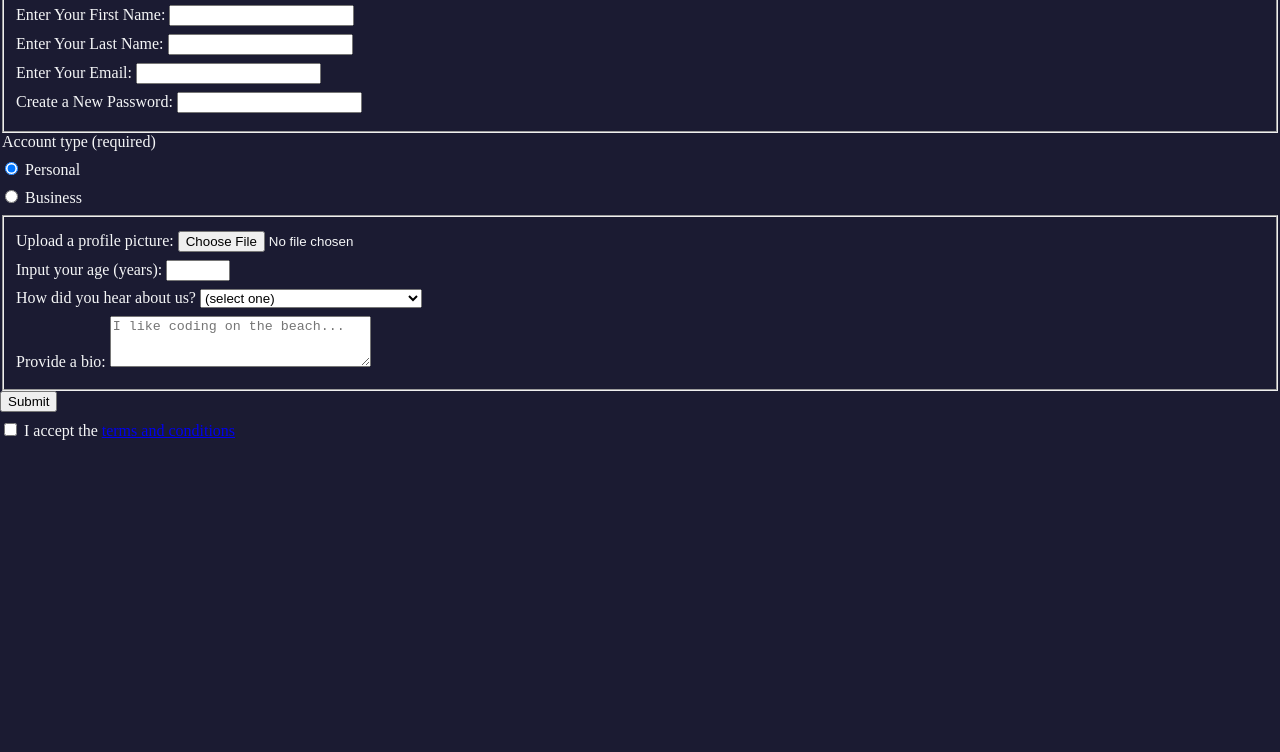
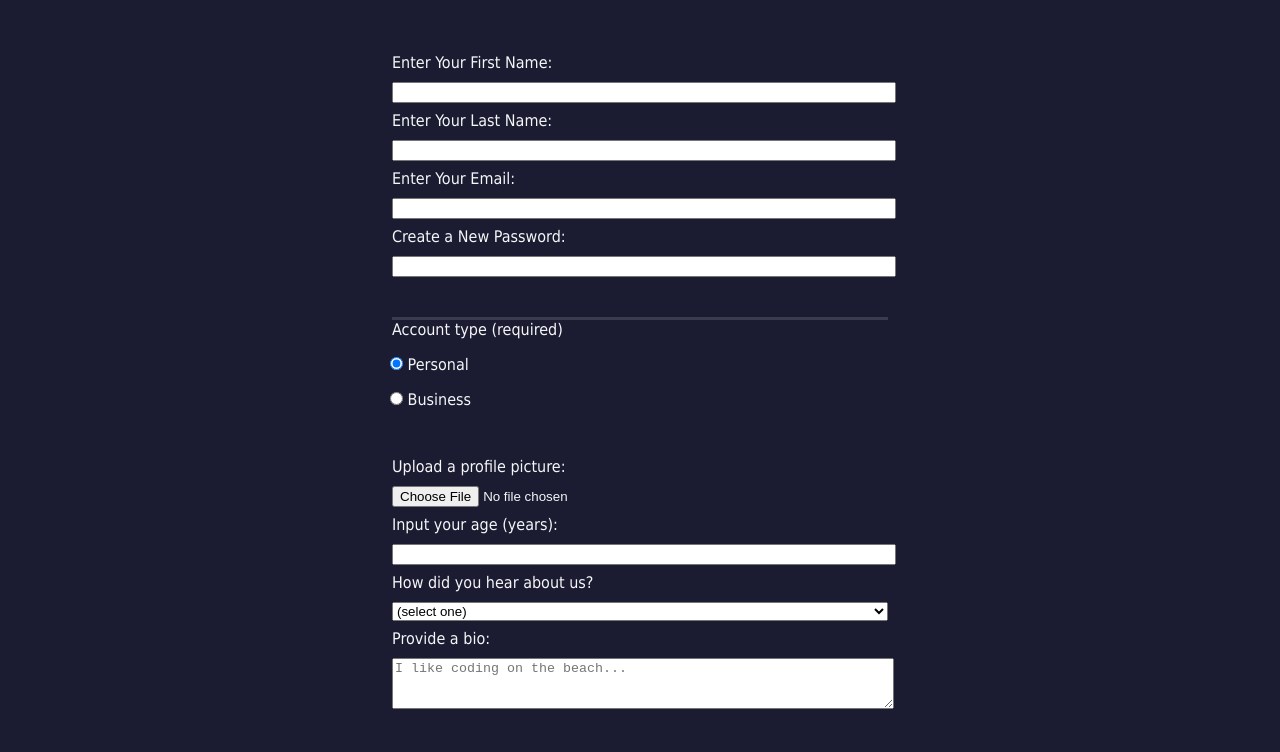
Before and after one commit to prycepavel/registration_form, a website: page index.html in a window 1280 px wide. Shown: the part 124-876 px from the top of the page. Before the commit the page ends 821 px from the top, so only its background shows below. Drawn offline with Linux system fonts and the light colour scheme.

Commit message:
Adds registration form design

```diff
--- a/index.html
+++ b/index.html
@@ -17,8 +17,8 @@
         <label for="new-password">Create a New Password: <input id="new-password" type="password" required pattern="[a-z0-5]{8,}" /></label>
       </fieldset>
       <legend>Account type (required)</legend>
-        <label for="personal-account"><input id="personal-account" type="radio" name="account-type" checked /> Personal</label>
-        <label for="business-account"><input id="business-account" type="radio" name="account-type" /> Business</label>
+        <label for="personal-account"><input id="personal-account" type="radio" name="account-type" checked class="inline"/> Personal</label>
+        <label for="business-account"><input id="business-account" type="radio" name="account-type" class="inline"/> Business</label>
       </fieldset>
       <fieldset>
         <label for="profile-picture">Upload a profile picture: <input id="profile-picture" type="file" name="file" /></label>
@@ -38,11 +38,11 @@
           <textarea id="bio" name="bio" rows="3" cols="30" placeholder="I like coding on the beach..."></textarea>
         </label>
       </fieldset>
-      <input type="submit" value="Submit" />
       <label for="terms-and-conditions">
         <input id="terms-and-conditions" type="checkbox" required /> I accept the
         <a href="https://www.freecodecamp.org/news/terms-of-service/">terms and conditions</a>
       </label>
+      <input type="submit" value="Submit" />
     </form>
   </body>
 </html>
--- a/styles.css
+++ b/styles.css
@@ -4,9 +4,50 @@ body {
   margin: 0;
   background-color: #1b1b32;
   color: #f5f6f7;
+  font-size: 16px;
+  font-family: Tahoma;
 }
 
 label {
   display: block;
   margin: 0.5rem 0;
 }
+
+h1,
+p {
+  margin: 1em auto;
+  text-align: center;
+}
+
+form {
+  margin: 0 auto;
+  max-width: 500px;
+  min-width: 300px;
+  width: 60vw;
+}
+
+fieldset {
+  border: none;
+  padding: 2rem 0;
+  border-bottom: 3px solid rgb(59, 59, 79);
+}
+
+fieldset:last-of-type {
+  border-bottom: none;
+}
+
+label {
+  display: block;
+  margin: 0.5rem 0;
+}
+
+input,
+textarea,
+select {
+  margin: 10px 0 0 0;
+  width: 100%;
+}
+
+.inline {
+  width: unset;
+}
```
